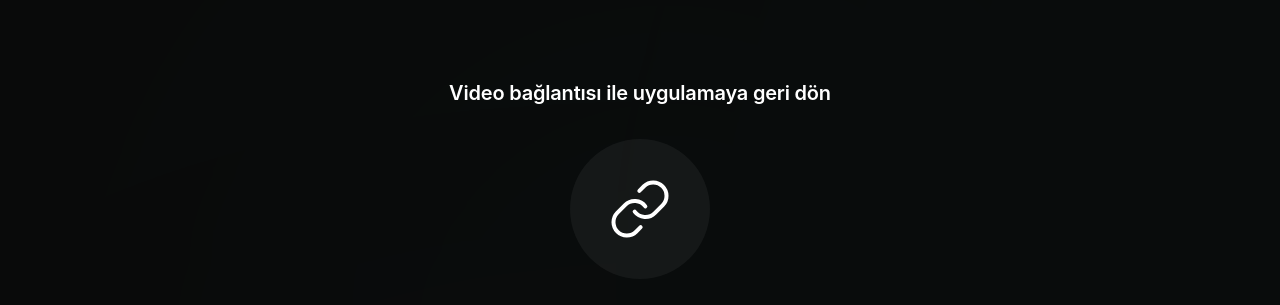
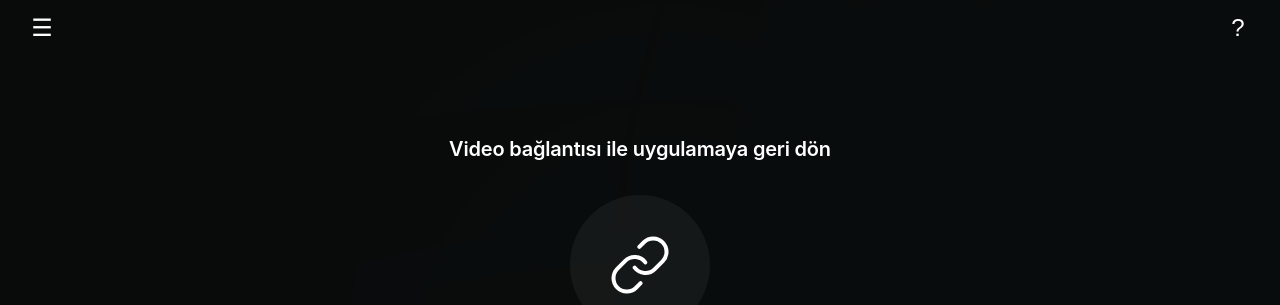
Before and after one commit to bulutxyz/tiktok-downloader-backend, a plain HTML site: page frontend/index.html in a window 1280 px wide. Shown: the top 305 px of the page. Drawn offline with Linux system fonts and the light colour scheme; no server answers.

Commit message:
MenÃ¼ butonu ve soru iÅŸareti geri getirildi

```diff
--- a/frontend/index.html
+++ b/frontend/index.html
@@ -20,7 +20,9 @@
     <div class="status-bar" style="display: none;"></div>
 
     <!-- Header -->
-    <header class="app-header" style="display: none;">
+    <header class="app-header">
+        <button class="menu-button" id="menuButton">☰</button>
+        <button class="help-button" id="helpButton">?</button>
     </header>
 
     <!-- Main Content -->
```
